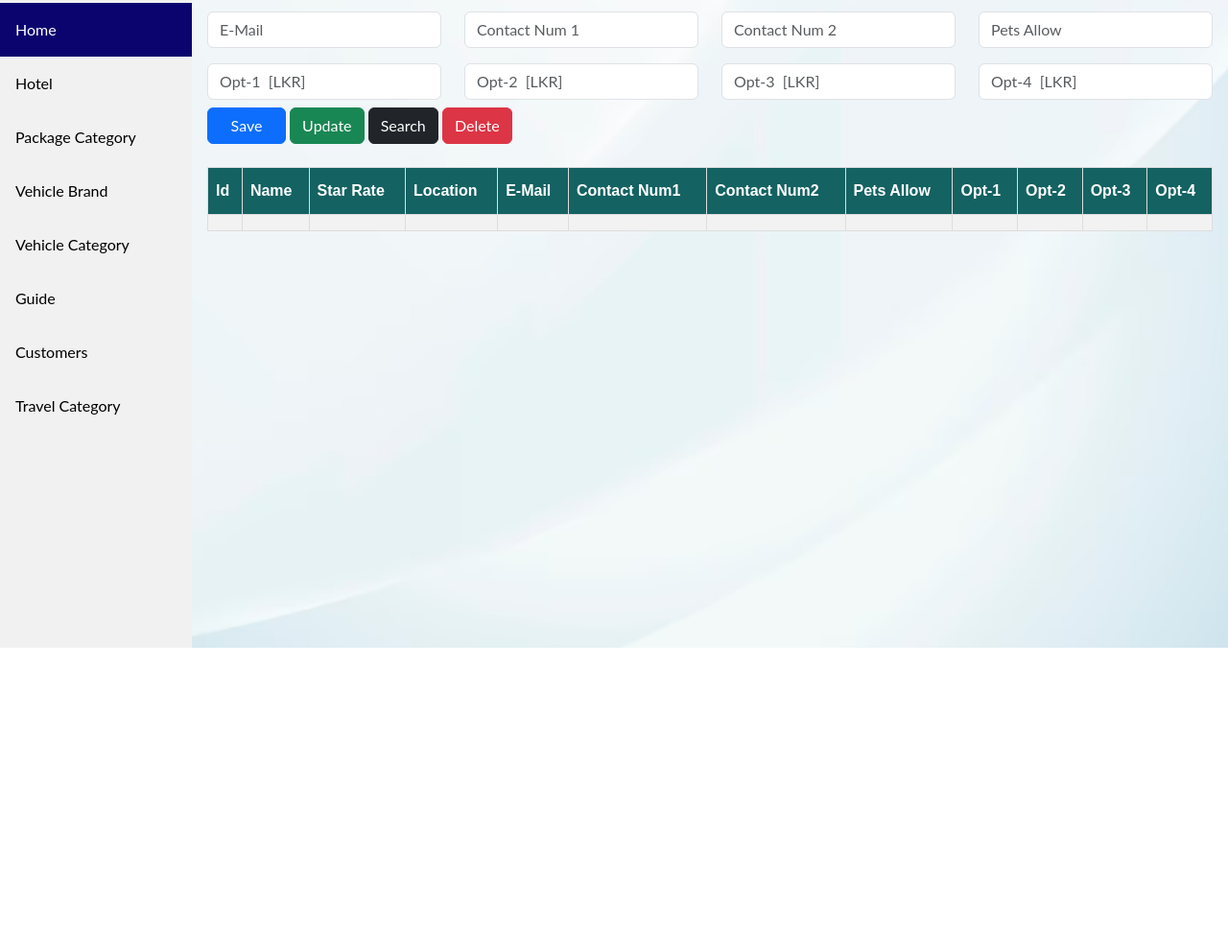
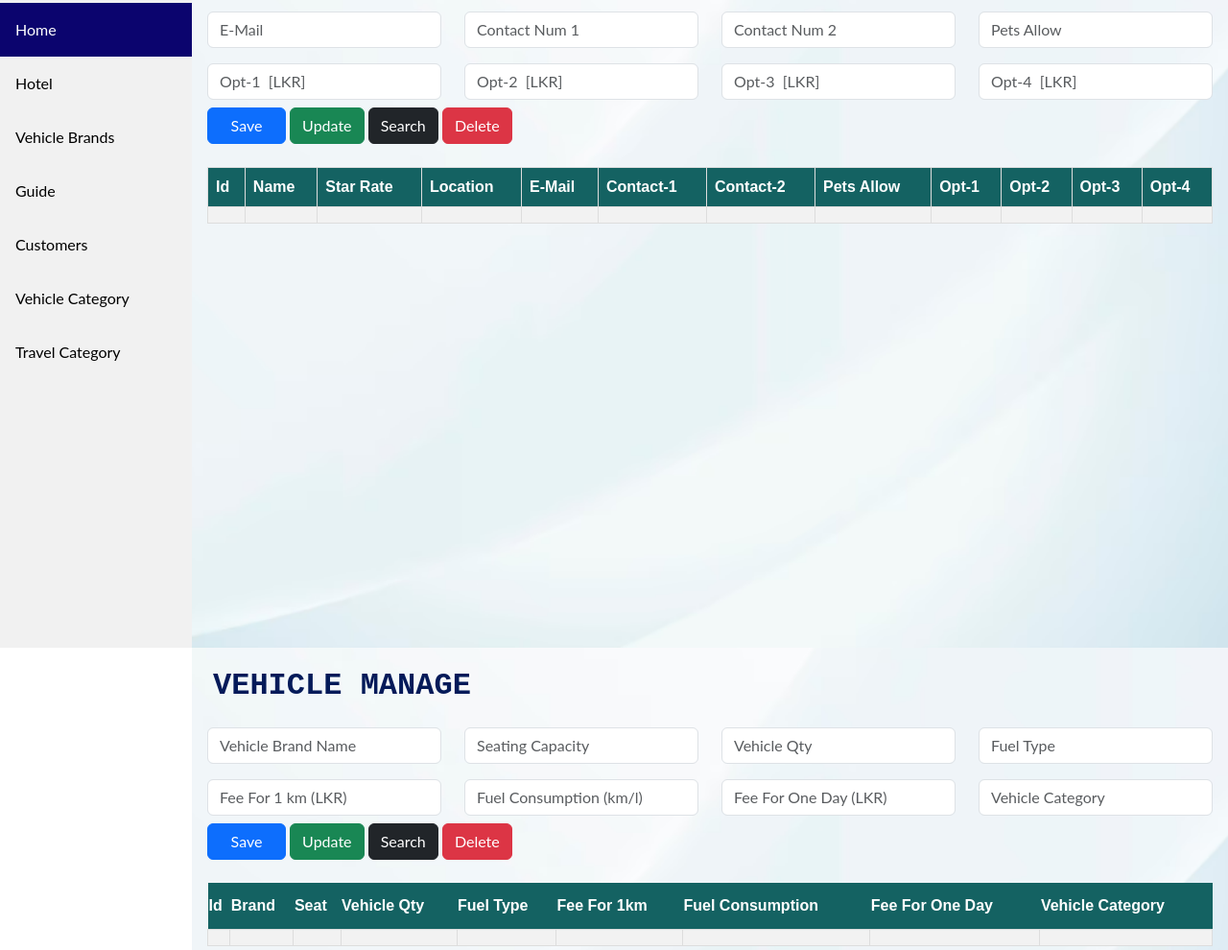
Before and after one commit to deshanrajamanthrie/Final_project_NextTravel_FrontEnd, a plain HTML site: page admin/index.html in a window 1280 px wide. Shown: the part 125-1115 px from the top of the page at 96% size. Before the commit the page ends 800 px from the top, so only its background shows below. Drawn offline with Linux system fonts and the light colour scheme.

Commit message:
update content

```diff
--- a/admin/assets/style/hotel.css
+++ b/admin/assets/style/hotel.css
@@ -8,7 +8,7 @@
     background-repeat: no-repeat;
     background-size: cover;
 }
-.hotel-topic{
+.all-topic{
     font-size: 2rem;
     padding-left: 6px;
     padding-top: 15px;
@@ -22,22 +22,22 @@
     /*border: 1px solid;*/
     height: 51vh;
 }
-#customers {
+#tbl-hotel {
     font-family: Arial, Helvetica, sans-serif;
     border-collapse: collapse;
     width: 100%;
 }
 
-#customers td, #customers th {
+#tbl-hotel td, #tbl-hotel th {
     border: 1px solid #ddd;
     padding: 8px;
 }
 
-#customers tr:nth-child(even){background-color: #f2f2f2;}
+#tbl-hotel tr:nth-child(even){background-color: #f2f2f2;}
 
-#customers tr:hover {background-color: #ddd;}
+#tbl-hotel tr:hover {background-color: #ddd;}
 
-#customers th {
+#tbl-hotel th {
     padding-top: 12px;
     padding-bottom: 12px;
     text-align: left;
--- /dev/null
+++ b/admin/assets/style/vehicleBrand.css
@@ -0,0 +1,33 @@
+#vehicle-2ndPage{
+    margin-left: 200px;
+    padding: 1px 16px;
+    height: 100vh;
+    background-image: url("../img/Capture.PNG");
+   /* background-color: #c4c8cb;*/
+    bottom: 146px;
+    background-repeat: no-repeat;
+    background-size: cover;
+}
+
+#tbl-VehicleBrand {
+    font-family: Arial, Helvetica, sans-serif;
+    border-collapse: collapse;
+    width: 100%;
+}
+
+#tbl-VehicleBrand td, #tbl-hotel th {
+    border: 1px solid #ddd;
+    padding: 8px;
+}
+
+#tbl-VehicleBrand tr:nth-child(even){background-color: #f2f2f2;}
+
+#tbl-VehicleBrand tr:hover {background-color: #ddd;}
+
+#tbl-VehicleBrand th {
+    padding-top: 12px;
+    padding-bottom: 12px;
+    text-align: left;
+    background-color: #146262;
+    color: white;
+}
--- a/admin/index.html
+++ b/admin/index.html
@@ -7,6 +7,7 @@
 
     <link rel="stylesheet" href="./assets/style/nav.css">
     <link rel="stylesheet" href="./assets/style/hotel.css">
+    <link rel="stylesheet" href="./assets/style/vehicleBrand.css">
 </head>
 <body>
 
@@ -19,19 +20,19 @@
     </div>
 
     <a class="active" href="#home">Home</a>
-    <a href="#hotel">Hotel</a>
-    <a href="#package">Package Category</a>
-    <a href="#brand">Vehicle Brand</a>
-    <a href="#vehicleCategory">Vehicle Category</a>
+    <a href="#hotel">Hotel </a>
+    <a href="#brand">Vehicle Brands</a>
     <a href="#guide">Guide</a>
     <a href="#customer">Customers</a>
+    <!--<a href="#package">Package Category</a>-->
+    <a href="#vehicleCategory">Vehicle Category</a>
     <a href="#travelCategory">Travel Category</a>
 
 </div>
 
 <main id="hotel-1stPage">
     <section>
-        <div class="hotel-topic">HOTEL MANAGE</div>
+        <div class="all-topic">HOTEL MANAGE</div>
         <div class="row">
             <div class="col">
                 <input type="text" class="form-control" placeholder="Hotel Id" aria-label="Hotel Id">
@@ -82,15 +83,15 @@
         </div>
     </section>
     <section class="downSection">
-        <table id="customers">
+        <table id="tbl-hotel">
             <tr>
                 <th>Id</th>
                 <th>Name</th>
                 <th>Star Rate</th>
                 <th>Location</th>
                 <th>E-Mail</th>
-                <th>Contact Num1</th>
-                <th>Contact Num2</th>
+                <th>Contact-1</th>
+                <th>Contact-2</th>
                 <th>Pets Allow</th>
                 <th>Opt-1</th>
                 <th>Opt-2</th>
@@ -111,12 +112,85 @@
                 <td></td>
                 <td></td>
             </tr>
-
-
         </table>
     </section>
 </main>
 
+<!--VehicleBrand-->
+
+<main id="vehicle-2ndPage">
+    <section>
+        <div class="all-topic">VEHICLE MANAGE</div>
+        <div class="row">
+            <div class="col">
+                <input type="text" class="form-control" placeholder="Vehicle Brand Name" aria-label="Vehicle Brand Name">
+            </div>
+            <div class="col ">
+                <input type="text" class="form-control" placeholder="Seating Capacity" aria-label="Seating Capacity">
+            </div>
+            <div class="col">
+                <input type="text" class="form-control" placeholder="Vehicle Qty" aria-label="Vehicle Qty">
+            </div>
+            <div class="col">
+                <input type="text" class="form-control" placeholder="Fuel Type" aria-label="Fuel Type">
+            </div>
+        </div>
+        <!---->
+        <div class="row mt-3">
+            <div class="col ">
+                <input type="text" class="form-control" placeholder="Fee For 1 km (LKR)" aria-label="Fee For 1 km ">
+            </div>
+            <div class="col">
+                <input type="text" class="form-control" placeholder="Fuel Consumption (km/l)" aria-label="Fuel Consumption km/l">
+            </div>
+            <div class="col">
+                <input type="text" class="form-control" placeholder="Fee For One Day (LKR)" aria-label="Fee For One Day (LKR)">
+            </div>
+            <div class="col">
+                <input type="text" class="form-control" placeholder="Vehicle Category" aria-label="Vehicle Category">
+            </div>
+        </div>
+    </section>
+    <div class="button-group mt-2 ">
+        <button type="button" class="btn btn-primary" style="width: 82px">Save</button>
+        <button type="button" class="btn btn-success">Update</button>
+        <button type="button" class="btn btn-dark">Search</button>
+        <button type="button" class="btn btn-danger">Delete</button>
+    </div>
+    <section class="downSection">
+        <table id="tbl-VehicleBrand">
+            <tr>
+                <th>Id</th>
+                <th>Brand</th>
+                <th>Seat </th>
+                <th>Vehicle Qty</th>
+                <th>Fuel Type</th>
+                <th>Fee For 1km</th>
+                <th>Fuel Consumption</th>
+                <th>Fee For One Day</th>
+                <th>Vehicle Category</th>
+            </tr>
+            <tr>
+                <td></td>
+                <td></td>
+                <td></td>
+                <td></td>
+                <td></td>
+                <td></td>
+                <td></td>
+                <td></td>
+                <td></td>
+
+            </tr>
+        </table>
+    </section>
+
+
+</main>
+
+<!--Guide Manage-->
+<main id="guide-3rdPage"></main>
+
 
 </body>
 </html>
```
Also changed, not shown: admin/assets/style/guideManage.css (added).
